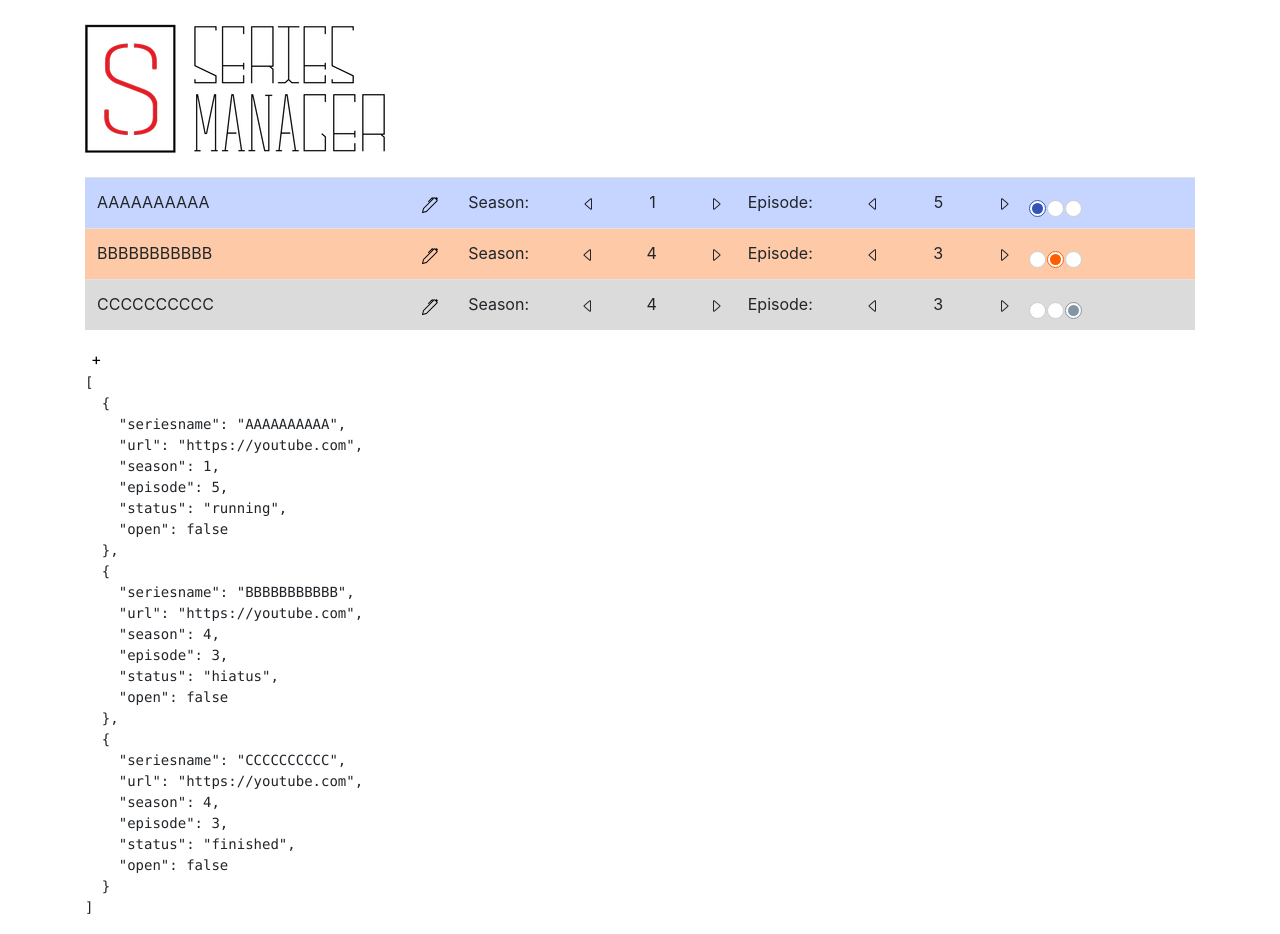
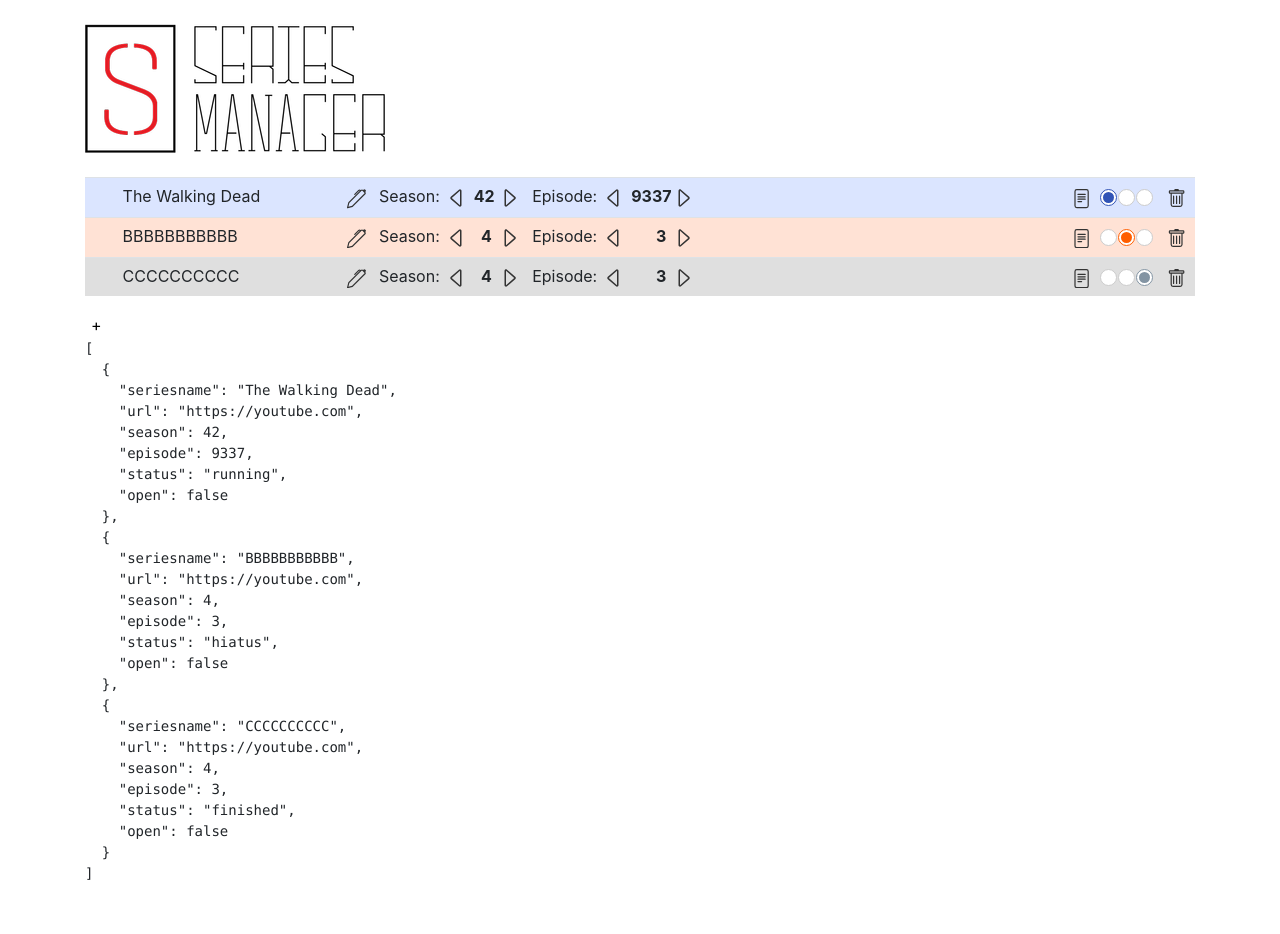
Before and after one commit to Bitfertig/serieslog.com, a Vue app: page / in a window 1280 px wide. After the commit the page ends 900 px from the top, so only its background shows below. Built offline with nearby package versions, Linux system fonts and the light colour scheme.

Commit message:
design update

```diff
--- a/src/vue/app.vue
+++ b/src/vue/app.vue
@@ -1,13 +1,14 @@
 <template>
   <div>
-
     <div class="container">
       <div class="my-4"><img src="/../../logo-proposals/logo.png" alt=""></div>
         <table class="table">
           <draggable tag="tbody" v-model="list" draggable="tr">
             <template v-for="(item, index) in list">
-                            <tr :key="index" :class="{'tr-running':item.status == 'running','tr-hiatus':item.status == 'hiatus','tr-finished':item.status == 'finished'}">
-                                <td>
+              <tr :key="index" :class="{'tr-running':item.status == 'running','tr-hiatus':item.status == 'hiatus','tr-finished':item.status == 'finished', 'd-flex':1}">
+                <td class="d-flex flex-fill">
+                  <div class="drag-padding"><button><icons type="draggable"></icons></button></div>
+                  <div>
                     <div class="dropdown d-flex justify-content-between">
                       <div v-if="item.open == false">{{item.seriesname}}</div>
                       <div v-if="item.open == true"><input class="w-100" type="text" :placeholder="item.seriesname" v-model="item.seriesname" name="serie"></div>
@@ -16,32 +17,27 @@
                           <input class="w-100" type="url" placeholder="URL" v-model="item.url" name="url">
                       </div>
                     </div>
-                                </td>
-                                <td>
-                                    <div class="d-flex justify-content-between">
+                  </div>
+                  <div>
+                    <div class="d-flex justify-content-start">
                       Season:
-                                        <div @click="item.season--">
-                                            <icons type="caret_left"></icons>
+                      <div @click="item.season--" class="numChange"><icons type="caret_left"></icons></div>
+                      <div class="season">{{item.season}}</div>
+                      <div @click="item.season++" class="numChange"><icons type="caret_right"></icons></div>
                     </div>
-                                        {{item.season}}
-                                        <div @click="item.season++">
-                                            <icons type="caret_right"></icons>
+                  </div>
+                  <div>
+                    <div class="d-flex justify-content-start">
+                      Episode:
+                      <div @click="item.episode--" class="numChange"><icons type="caret_left"></icons></div>
+                      <div class="episode">{{item.episode}}</div>
+                      <div @click="item.episode++" class="numChange"><icons type="caret_right"></icons></div>
                     </div>
                   </div>
                 </td>
-                                <td>
-                                    <div class="d-flex justify-content-between">
-                                        Episode:
-                                        <div @click="item.episode--">
-                                            <icons type="caret_left"></icons>
-                                        </div>
-                                        {{item.episode}}
-                                        <div @click="item.episode++">
-                                            <icons type="caret_right"></icons>
-                                        </div>
-                                    </div>
-                                </td>
-                                <td>
+                <td class="d-flex flex-fill justify-content-end">
+                  <div class="note-padding"><button><icons type="note"></icons></button></div>
+                  <div class="radio-padding">
                     <div class="radio-div">
                       <div class="radio radio-running radio-inline" title="Running">
                         <input type="radio" :id="'status-'+index+'-running'" v-model="item.status" value="running" :checked="item.status=='running'">
@@ -56,6 +52,8 @@
                         <label :for="'status-'+index+'-finished'"></label>
                       </div>
                     </div>
+                  </div>
+                  <div class="delete-padding"><button><icons type="delete"></icons></button></div>
                 </td>
               </tr>
             </template>
@@ -73,11 +71,8 @@
         >
           +
         </button>
-
       <pre>{{list}}</pre>
-
     </div>
-
   </div>
 </template>
 
@@ -94,10 +89,10 @@ export default {
             example: 'seriesname',
             list: [
                 {
-                    "seriesname":"AAAAAAAAAA",
+                    "seriesname":"The Walking Dead",
                     "url": "https://youtube.com",
-                    "season":1,
-                    "episode":5,
+                    "season":42,
+                    "episode":9337,
                     "status":"running",
                     "open": false
                 },
@@ -135,8 +130,29 @@ export default {
 
 <style lang="scss">
 * {outline:none !important;}
+
+table td{ padding: 0.4rem 0 !important;}
+table td>div{padding:0 0.2rem;}
+table td>div.drag-padding{padding-right:0;}
+table td>div.note-padding{padding-right:0.4rem;}
+table td>div.radio-padding{padding-right:0;}
+table td>div.delete-padding{padding-left:0;}
+
+table .numChange{ padding: 0 5px; }
+table .season{
+  width: 18px;
+  font-weight: bold;
+  text-align: right;
+}
+table .episode{
+  width: 35px;
+  font-weight: bold;
+  text-align: right;
+}
+
 .dropdown {
     position: relative;
+    width: 250px;
     .x {
         position:absolute;
         left:0;
@@ -158,11 +174,16 @@ button {
     display: inline-block;
 }
 
-.tr-running{background-color: #c6d5ff;}
-.tr-hiatus{background-color: #fdc9a7;}
-.tr-finished{background-color: #dbdbdb;}
+.tr-running{background-color: #dbe5ff;}
+.tr-hiatus{background-color: #FFE2D5;}
+.tr-finished{background-color: #dfdfdf;}
+.tr-running:hover{background-color: #CFDCFF;}
+.tr-hiatus:hover{background-color: #FFDAC9;}
+.tr-finished:hover{background-color: #D5D5D5;}
 
-.radio-div{cursor: default; }
+.radio-div{
+  cursor: default;
+  margin-top: -5px; }
 .radio {
   padding-left: 0; }
   .radio label {
@@ -204,11 +225,6 @@ button {
       transition: transform 0.1s cubic-bezier(0.8, -0.33, 0.2, 1.33); }
   .radio input[type="radio"] {
     opacity: 0; }
-      /* .radio input[type="radio"]:focus + label::before {
-      outline: thin dotted;
-      outline: 5px auto -webkit-focus-ring-color;
-      outline-offset: -2px;
-      } */
     .radio input[type="radio"]:checked + label::after {
       -webkit-transform: scale(1, 1);
       -ms-transform: scale(1, 1);
@@ -243,19 +259,8 @@ button {
 .radio-finished input[type="radio"]:checked + label::after {
   background-color: #8394a3; }
 
-/* .radio-warning input[type="radio"] + label::after {
-  background-color: #f0ad4e; }
-.radio-warning input[type="radio"]:checked + label::before {
-  border-color: #f0ad4e; }
-.radio-warning input[type="radio"]:checked + label::after {
-  background-color: #f0ad4e; }
-
-.radio-success input[type="radio"] + label::after {
-  background-color: #5cb85c; }
-.radio-success input[type="radio"]:checked + label::before {
-  border-color: #5cb85c; }
-.radio-success input[type="radio"]:checked + label::after {
-  background-color: #5cb85c; } */
-
+svg{fill: #333333;}
+svg#draggable{fill:rgba(0,0,0,0)}
+table tr:hover svg#draggable{fill: #333333;}
 
 </style>
--- a/src/vue/icons.vue
+++ b/src/vue/icons.vue
@@ -2,16 +2,30 @@
     <div>
         <!-- Icons -->
         <!-- Caret left -->
-        <svg v-if="type=='caret_left'" width="1em" height="1em" viewBox="0 0 16 16" class="bi bi-caret-left" fill="currentColor" xmlns="http://www.w3.org/2000/svg">
+        <svg v-if="type=='caret_left'" width="1.5em" height="1.5em" viewBox="0 0 16 16" class="bi bi-caret-left" fill="currentColor" xmlns="http://www.w3.org/2000/svg">
             <path fill-rule="evenodd" d="M10 12.796L4.519 8 10 3.204v9.592zm-.659.753l-5.48-4.796a1 1 0 0 1 0-1.506l5.48-4.796A1 1 0 0 1 11 3.204v9.592a1 1 0 0 1-1.659.753z"/>
         </svg>
         <!-- Caret right -->
-        <svg v-if="type=='caret_right'" width="1em" height="1em" viewBox="0 0 16 16" class="bi bi-caret-right" fill="currentColor" xmlns="http://www.w3.org/2000/svg">
+        <svg v-if="type=='caret_right'" width="1.5em" height="1.5em" viewBox="0 0 16 16" class="bi bi-caret-right" fill="currentColor" xmlns="http://www.w3.org/2000/svg">
             <path fill-rule="evenodd" d="M6 12.796L11.481 8 6 3.204v9.592zm.659.753l5.48-4.796a1 1 0 0 0 0-1.506L6.66 2.451C6.011 1.885 5 2.345 5 3.204v9.592a1 1 0 0 0 1.659.753z"/>
         </svg>
         <!-- Pen -->
-        <svg v-if="type=='pen'" width="1em" height="1em" viewBox="0 0 16 16" class="bi bi-pen" fill="currentColor" xmlns="http://www.w3.org/2000/svg">
+        <svg v-if="type=='pen'" width="1.2em" height="1.2em" viewBox="0 0 16 16" class="bi bi-pen" fill="currentColor" xmlns="http://www.w3.org/2000/svg">
             <path fill-rule="evenodd" d="M13.498.795l.149-.149a1.207 1.207 0 1 1 1.707 1.708l-.149.148a1.5 1.5 0 0 1-.059 2.059L4.854 14.854a.5.5 0 0 1-.233.131l-4 1a.5.5 0 0 1-.606-.606l1-4a.5.5 0 0 1 .131-.232l9.642-9.642a.5.5 0 0 0-.642.056L6.854 4.854a.5.5 0 1 1-.708-.708L9.44.854A1.5 1.5 0 0 1 11.5.796a1.5 1.5 0 0 1 1.998-.001zm-.644.766a.5.5 0 0 0-.707 0L1.95 11.756l-.764 3.057 3.057-.764L14.44 3.854a.5.5 0 0 0 0-.708l-1.585-1.585z"/>
+        </svg>
+        <!-- draggable -->
+        <svg v-if="type=='draggable'" id="draggable" width="1.2em" height="1.2em" viewBox="0 0 16 16" class="bi bi-grip-horizontal" fill="currentColor" xmlns="http://www.w3.org/2000/svg">
+            <path d="M7 2a1 1 0 1 1-2 0 1 1 0 0 1 2 0zm3 0a1 1 0 1 1-2 0 1 1 0 0 1 2 0zM7 5a1 1 0 1 1-2 0 1 1 0 0 1 2 0zm3 0a1 1 0 1 1-2 0 1 1 0 0 1 2 0zM7 8a1 1 0 1 1-2 0 1 1 0 0 1 2 0zm3 0a1 1 0 1 1-2 0 1 1 0 0 1 2 0zm-3 3a1 1 0 1 1-2 0 1 1 0 0 1 2 0zm3 0a1 1 0 1 1-2 0 1 1 0 0 1 2 0zm-3 3a1 1 0 1 1-2 0 1 1 0 0 1 2 0zm3 0a1 1 0 1 1-2 0 1 1 0 0 1 2 0z"/>
+        </svg>
+        <!-- note -->
+        <svg v-if="type=='note'" width="1.2em" height="1.2em" viewBox="0 0 16 16" class="bi bi-file-text" fill="currentColor" xmlns="http://www.w3.org/2000/svg">
+            <path fill-rule="evenodd" d="M4 0h8a2 2 0 0 1 2 2v12a2 2 0 0 1-2 2H4a2 2 0 0 1-2-2V2a2 2 0 0 1 2-2zm0 1a1 1 0 0 0-1 1v12a1 1 0 0 0 1 1h8a1 1 0 0 0 1-1V2a1 1 0 0 0-1-1H4z"/>
+            <path fill-rule="evenodd" d="M4.5 10.5A.5.5 0 0 1 5 10h3a.5.5 0 0 1 0 1H5a.5.5 0 0 1-.5-.5zm0-2A.5.5 0 0 1 5 8h6a.5.5 0 0 1 0 1H5a.5.5 0 0 1-.5-.5zm0-2A.5.5 0 0 1 5 6h6a.5.5 0 0 1 0 1H5a.5.5 0 0 1-.5-.5zm0-2A.5.5 0 0 1 5 4h6a.5.5 0 0 1 0 1H5a.5.5 0 0 1-.5-.5z"/>
+        </svg>
+        <!-- delete -->
+        <svg v-if="type=='delete'" width="1.2em" height="1.2em" viewBox="0 0 16 16" class="bi bi-trash" fill="currentColor" xmlns="http://www.w3.org/2000/svg">
+            <path d="M5.5 5.5A.5.5 0 0 1 6 6v6a.5.5 0 0 1-1 0V6a.5.5 0 0 1 .5-.5zm2.5 0a.5.5 0 0 1 .5.5v6a.5.5 0 0 1-1 0V6a.5.5 0 0 1 .5-.5zm3 .5a.5.5 0 0 0-1 0v6a.5.5 0 0 0 1 0V6z"/>
+            <path fill-rule="evenodd" d="M14.5 3a1 1 0 0 1-1 1H13v9a2 2 0 0 1-2 2H5a2 2 0 0 1-2-2V4h-.5a1 1 0 0 1-1-1V2a1 1 0 0 1 1-1H6a1 1 0 0 1 1-1h2a1 1 0 0 1 1 1h3.5a1 1 0 0 1 1 1v1zM4.118 4L4 4.059V13a1 1 0 0 0 1 1h6a1 1 0 0 0 1-1V4.059L11.882 4H4.118zM2.5 3V2h11v1h-11z"/>
         </svg>
     </div>
 
```
Also changed, not shown: 1 other file (tests, documents, lock files or other folders). Lines whose indentation alone changed are shown as unchanged.
